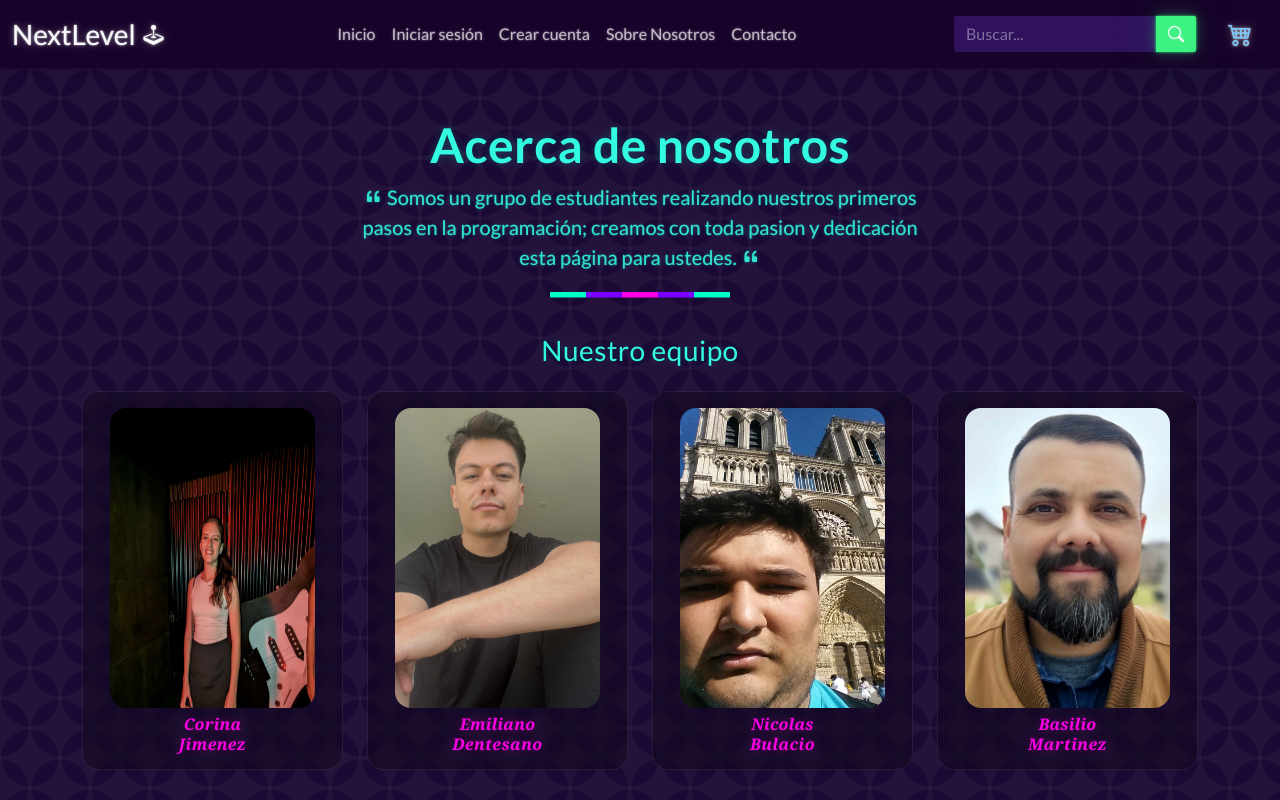
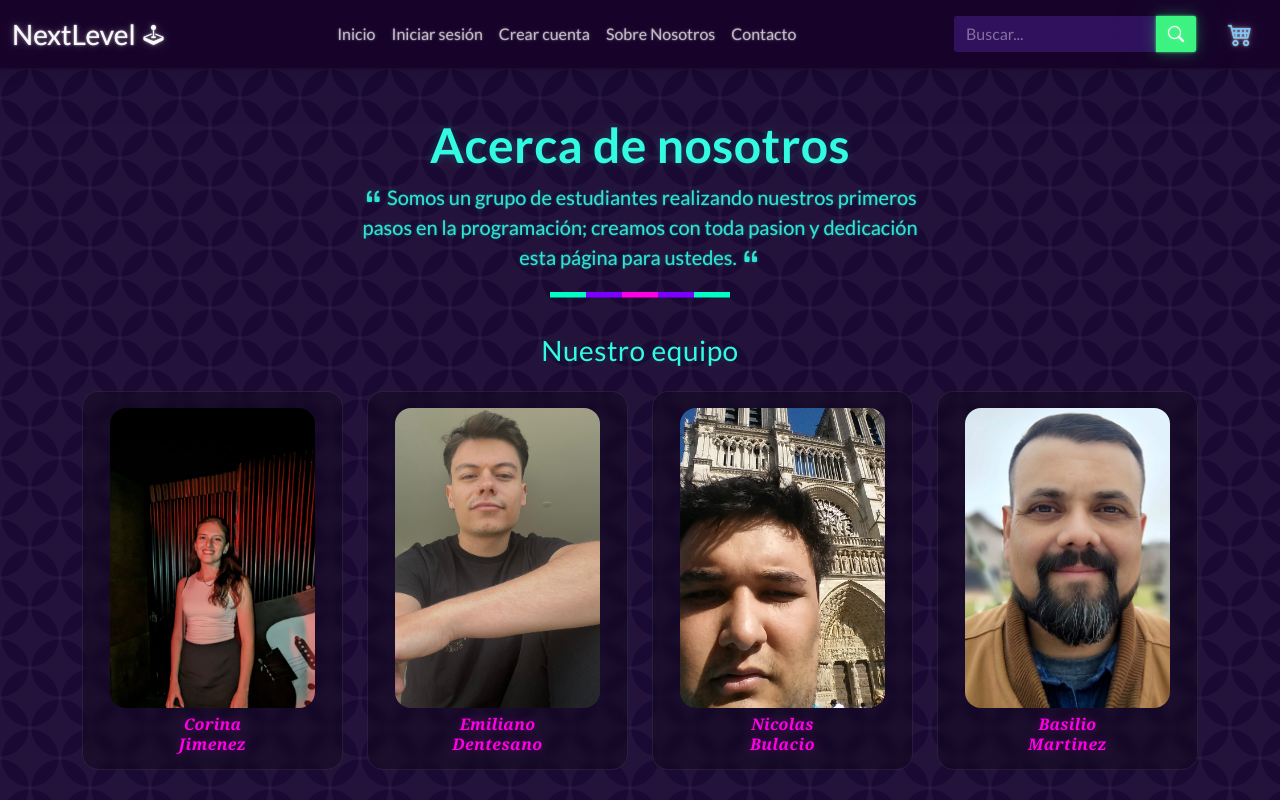
Before and after one commit to EDentesano/proyecto-grupal-e-commerceVideojuegos, a plain HTML site: page pages/aboutUs.html in a window 1280 px wide. Shown: the top 800 px of the page. Drawn offline with nearby package versions, Linux system fonts and the light colour scheme.

Commit message:
agregue clase object-fit-cover a las imágenes de perfil en la sección del equipo

```diff
--- a/pages/aboutUs.html
+++ b/pages/aboutUs.html
@@ -81,7 +81,7 @@
             <article class="col-9 col-md-6 col-lg-3">
               <div class="abt-card text-center p-3 h-100">
               <div>
-                <img src="../img/WhatsApp Image 2025-08-20 at 17.13.02.jpeg" class="fotosPerfil rounded-4" alt="Foto perfil Corina">
+                <img src="../img/WhatsApp Image 2025-08-20 at 17.13.02.jpeg" class="fotosPerfil object-fit-cover rounded-4" alt="Foto perfil Corina">
               </div>
                 <h3 class="abt-name h6 mb-0 mt-2">
                   <span class="abt-first">Corina</span>
@@ -93,7 +93,7 @@
             <article class="col-9 col-md-6 col-lg-3">
               <div class="abt-card text-center p-3 h-100">
                <div>
-                <img src="../img/WhatsApp Image 2025-08-20 at 16.34.05.jpeg" class="fotosPerfil rounded-4" alt="Foto perfil  Emiliano">
+                <img src="../img/WhatsApp Image 2025-08-20 at 16.34.05.jpeg" class="fotosPerfil object-fit-cover rounded-4" alt="Foto perfil  Emiliano">
                </div>
                 <h3 class="abt-name h6 mb-0 mt-2">
                   <span class="abt-first">Emiliano</span>
@@ -105,7 +105,7 @@
             <article class="col-9 col-md-6 col-lg-3">
               <div class="abt-card text-center p-3 h-100">
                <div>
-                <img src="../img/WhatsApp Image 2025-08-19 at 16.14.21.jpeg" class="fotosPerfil rounded-4" alt="Foto perfil Nicolas">
+                <img src="../img/WhatsApp Image 2025-08-19 at 16.14.21.jpeg" class="fotosPerfil object-fit-cover rounded-4" alt="Foto perfil Nicolas">
                </div>
                 <h3 class="abt-name h6 mb-0 mt-2">
                   <span class="abt-first">Nicolas</span>
@@ -117,7 +117,7 @@
             <article class="col-9 col-md-6 col-lg-3">
               <div class="abt-card text-center p-3 h-100">
                <div>
-                <img src="../img/WhatsApp Image 2025-08-18 at 08.43.25.jpeg" class="fotosPerfil rounded-4" alt="Foto perfil  Basilio">
+                <img src="../img/WhatsApp Image 2025-08-18 at 08.43.25.jpeg" class="fotosPerfil object-fit-cover rounded-4" alt="Foto perfil  Basilio">
                </div>
                 <h3 class="abt-name h6 mb-0 mt-2">
                   <span class="abt-first">Basilio</span>
```
